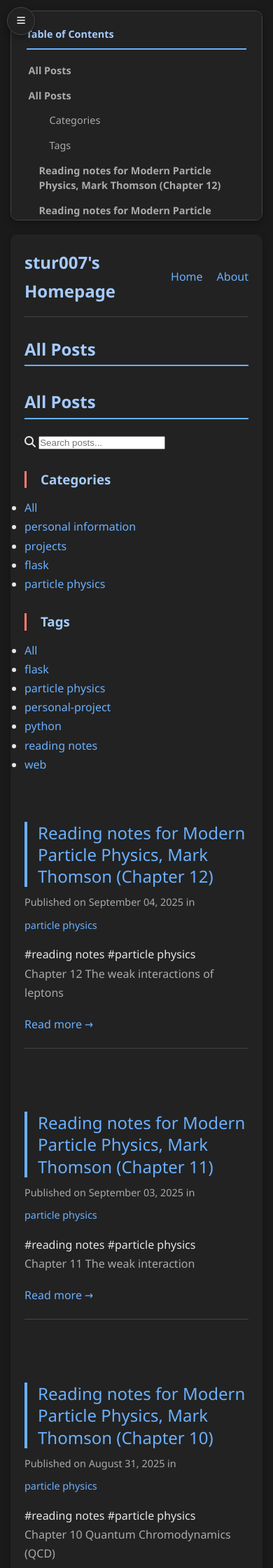
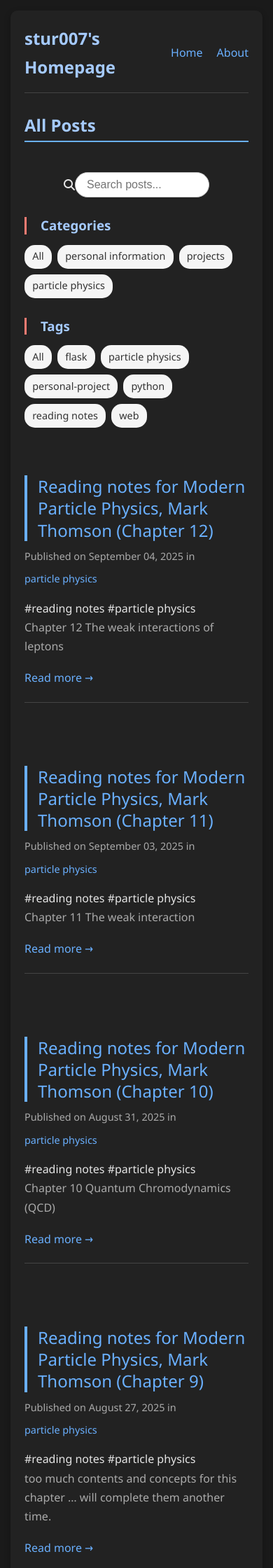
Before and after one commit to stur007/stur007.github.io, a Jekyll site: the page built from posts.md, in a window 390 px wide. Shown: the top 2240 px of the page at 70% size. Built offline with Jekyll 4.4.1, drawn with Linux system fonts in a browser that asks for light colours.

Commit message:
beautified posts page

```diff
--- a/_layouts/default.html
+++ b/_layouts/default.html
@@ -661,11 +661,61 @@
       .tags {
         flex-wrap: wrap;
       }
+      .search-box {
+        display: flex;
+        align-items: center;
+        justify-content: center;
+        margin: 1.5rem 0;
+      }
+
+      .search-input {
+        width: 60%;
+        padding: 0.5rem 1rem;
+        border: 1px solid #ccc;
+        border-radius: 25px;
+        font-size: 1rem;
+        outline: none;
+        transition: all 0.2s;
+      }
+
+      .search-input:focus {
+        border-color: #007acc;
+        box-shadow: 0 0 5px rgba(0, 122, 204, 0.4);
+      }
+      .filter-section {
+    margin: 1rem 0;
+  }
+
+      .filter-list {
+        display: flex;
+        flex-wrap: wrap;
+        gap: 0.5rem;
+        list-style: none;
+        padding: 0;
+      }
+
+      .filter-item a {
+        display: inline-block;
+        padding: 0.3rem 0.7rem;
+        background: #f5f5f5;
+        border-radius: 15px;
+        font-size: 0.9rem;
+        text-decoration: none;
+        color: #333;
+        transition: background 0.2s;
+      }
+
+      .filter-item a:hover {
+        background: #007acc;
+        color: #fff;
+      }
+
     }
   </style>
 </head>
 <body>
 
+  {% unless page.url == "/posts.html" or page.url == "/about.html" or page.url == "/"%}
   <button id="toggle-toc" title="Toggle Table of Contents">
     <i class="fas fa-bars"></i>
   </button>
@@ -676,6 +726,7 @@
     </div>
     <div id="custom-toc"></div>
   </div>
+  {% endunless %}
 
   <main id="post-content">
     <!-- Site Navigation -->
@@ -766,6 +817,7 @@
     </div>
   </main>
 
+  {% unless page.url == "/posts.html" or page.url == "/about.html" or page.url == "/"%}
   <script>
     document.addEventListener("DOMContentLoaded", function () {
       // Generate custom table of contents
@@ -886,6 +938,7 @@
       });
     });
   </script>
+  {% endunless %}
 
 </body>
 </html>
--- a/_posts/2025-05-18-flask-phyforum-project.md
+++ b/_posts/2025-05-18-flask-phyforum-project.md
@@ -2,7 +2,7 @@
 layout: default
 title: "PhyForum: A Personal Flask Web Project"
 date: 2025-05-18
-categories: [projects, flask]
+categories: [projects]
 tags: [python, flask, web, personal-project]
 ---
 
--- a/posts.md
+++ b/posts.md
@@ -2,8 +2,6 @@
 layout: default
 title: All Posts
 ---
-
-# All Posts
 
 <!-- Search Box -->
 <div class="search-box">
```
Also changed, not shown: about.md (+1 -1 lines).
